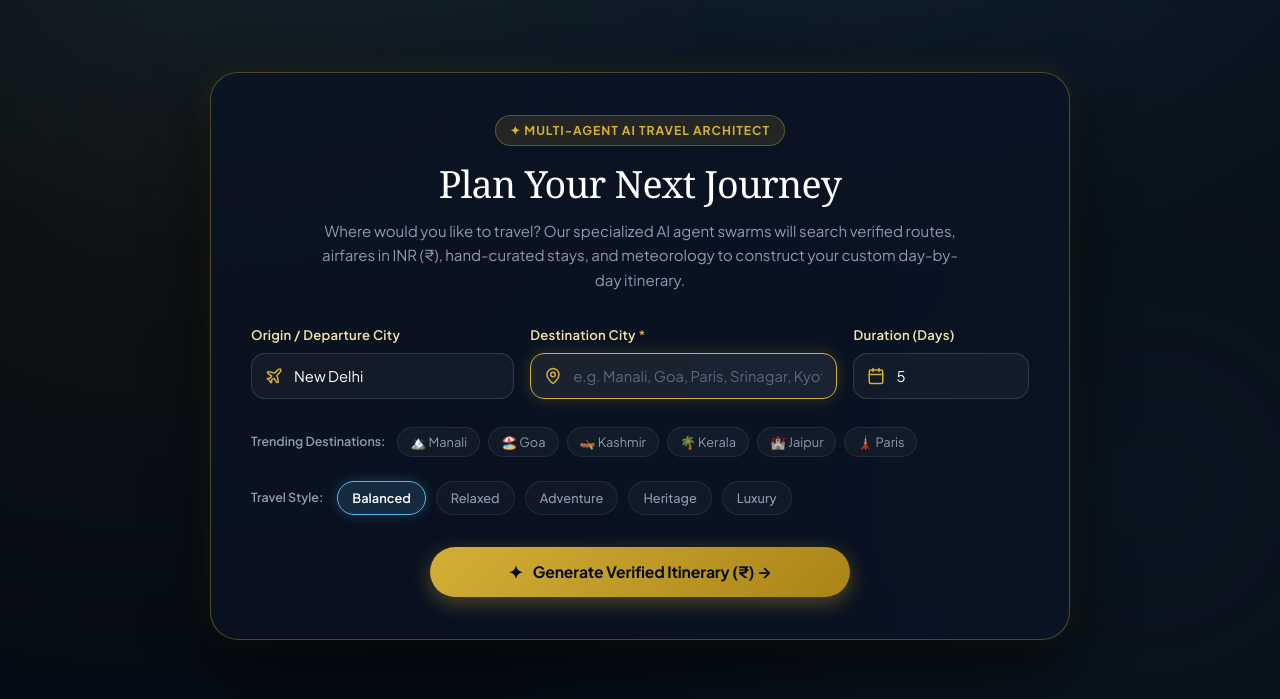
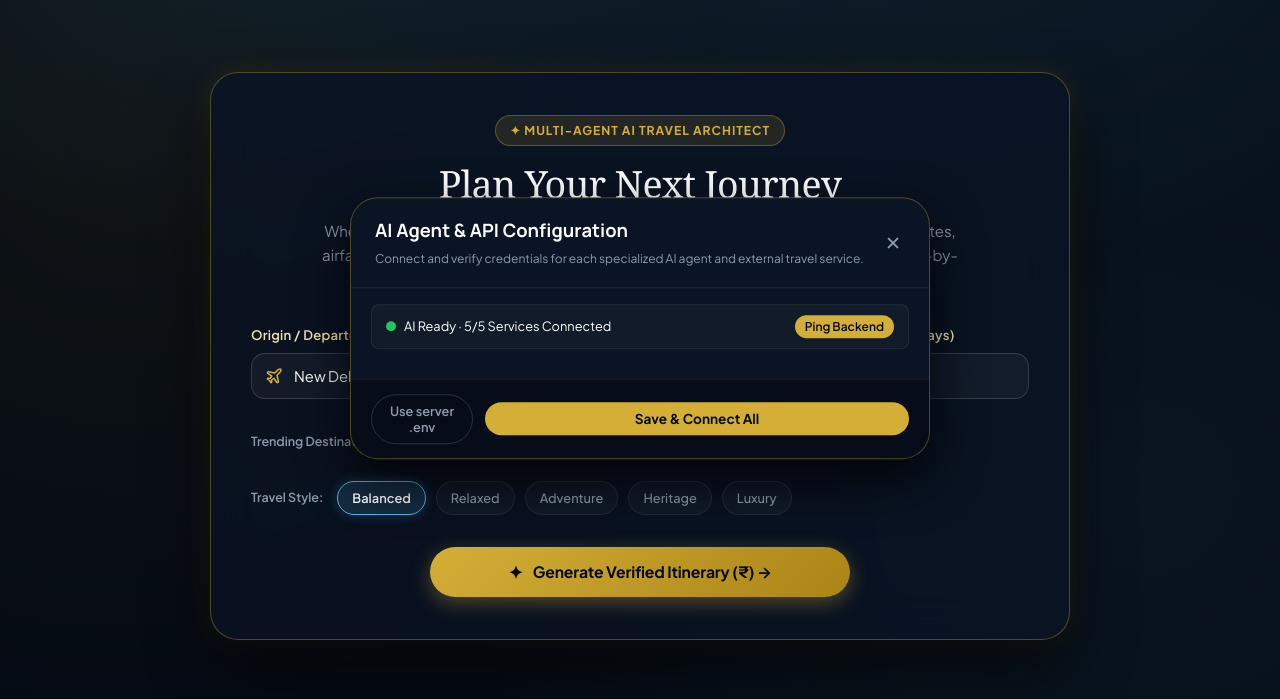
Before and after one commit to AmanKushwaha2006/TravelBrain-AI, a FastAPI app: page /itinerary in a window 1280 px wide. Shown: the part 72-771 px from the top of the page. Run offline with FastAPI, Linux system fonts and the light colour scheme; data that the repository does not hold is empty; some libraries are stand-ins or nearby versions; some web fonts are replaced.

Commit message:
feat: add frontend HTML templates and CSS stylesheets for travel itinerary UI

```diff
--- a/frontend/static/css/itinerary.css
+++ b/frontend/static/css/itinerary.css
@@ -1811,21 +1811,66 @@ button {
   top: 50%;
   left: 50%;
   transform: translate(-50%, -50%);
-  width: 90%;
-  max-width: 480px;
+  width: 92%;
+  max-width: 580px;
+  max-height: 88vh;
+  display: flex;
+  flex-direction: column;
   background: #0B1424;
   border: 1px solid var(--border-gold);
   border-radius: var(--radius-xl);
-  padding: 28px;
+  padding: 0;
   z-index: 1001;
   box-shadow: 0 20px 50px rgba(0, 0, 0, 0.8);
+  overflow: hidden;
+  box-sizing: border-box;
 }
 
 .settings-head {
+  flex-shrink: 0;
   display: flex;
   align-items: center;
   justify-content: space-between;
-  margin-bottom: 16px;
+  padding: 18px 24px;
+  border-bottom: 1px solid rgba(255, 255, 255, 0.08);
+}
+
+.settings-body {
+  flex: 1 1 auto;
+  min-height: 0;
+  overflow-y: auto;
+  overflow-x: hidden;
+  -webkit-overflow-scrolling: touch;
+  overscroll-behavior: contain;
+  padding: 16px 20px;
+}
+
+.settings-body::-webkit-scrollbar {
+  width: 7px;
+}
+
+.settings-body::-webkit-scrollbar-track {
+  background: rgba(255, 255, 255, 0.04);
+  border-radius: 4px;
+}
+
+.settings-body::-webkit-scrollbar-thumb {
+  background: rgba(212, 175, 55, 0.5);
+  border-radius: 4px;
+}
+
+.settings-body::-webkit-scrollbar-thumb:hover {
+  background: rgba(212, 175, 55, 0.85);
+}
+
+.settings-foot {
+  flex-shrink: 0;
+  display: flex;
+  align-items: center;
+  justify-content: space-between;
+  padding: 14px 24px;
+  border-top: 1px solid rgba(255, 255, 255, 0.08);
+  background: rgba(5, 11, 20, 0.7);
 }
 
 .icon-btn-close {
--- a/frontend/templates/itinerary.html
+++ b/frontend/templates/itinerary.html
@@ -438,17 +438,17 @@
 
   <!-- API Settings Modal -->
   <div class="modal-scrim" id="settingsScrim" hidden></div>
-  <div class="settings-modal" id="settingsModal" hidden role="dialog" aria-modal="true" style="max-width:580px;">
-    <div class="settings-head">
+  <div class="settings-modal" id="settingsModal" hidden role="dialog" aria-modal="true" style="max-width:580px;max-height:88vh;display:flex;flex-direction:column;overflow:hidden;box-sizing:border-box;">
+    <div class="settings-head" style="flex-shrink:0;">
       <div>
         <h3 style="color:#FFFFFF;font-family:var(--font-display);font-size:1.15rem;margin:0;">AI Agent &amp; API Configuration</h3>
         <p style="font-size:0.75rem;color:var(--text-muted);margin:4px 0 0 0;">Connect and verify credentials for each specialized AI agent and external travel service.</p>
       </div>
       <button type="button" class="icon-btn-close" id="settingsClose">✕</button>
     </div>
-    <div class="settings-body" style="max-height:65vh;overflow-y:auto;">
+    <div class="settings-body" style="flex:1 1 auto;min-height:0;overflow-y:auto;overflow-x:hidden;-webkit-overflow-scrolling:touch;overscroll-behavior:contain;padding:16px 20px;">
       <!-- Live Status Banner -->
-      <div id="itinSettingsConnBanner" style="display:flex;align-items:center;justify-content:space-between;padding:10px 14px;background:rgba(255,255,255,0.03);border:1px solid rgba(255,255,255,0.08);border-radius:8px;margin-bottom:14px;">
+      <div id="itinSettingsConnBanner" style="display:flex;align-items:center;justify-content:space-between;padding:10px 14px;background:rgba(255,255,255,0.03);border:1px solid rgba(255,255,255,0.08);border-radius:8px;margin-bottom:14px;flex-shrink:0;">
         <div style="display:flex;align-items:center;gap:8px;">
           <span class="status-indicator" id="itinConnIndicator" style="width:10px;height:10px;border-radius:50%;background:#888;"></span>
           <span id="itinConnText" style="font-size:0.8rem;color:#FFF;">Checking Providers…</span>
@@ -459,7 +459,7 @@
       <!-- Providers List (Groq, Tavily, AviationStack, OpenWeather, PostgreSQL) -->
       <div id="credList" style="display:flex;flex-direction:column;gap:12px;"></div>
     </div>
-    <div class="settings-foot" style="display:flex;align-items:center;justify-content:space-between;gap:12px;padding:12px 18px;border-top:1px solid rgba(255,255,255,0.08);">
+    <div class="settings-foot" style="flex-shrink:0;display:flex;align-items:center;justify-content:space-between;gap:12px;padding:14px 20px;border-top:1px solid rgba(255,255,255,0.08);background:rgba(5, 11, 20, 0.7);">
       <button type="button" class="btn-retry" id="settingsReset" style="background:transparent;border:1px solid rgba(255,255,255,0.15);color:var(--text-muted);padding:8px 14px;font-size:0.8rem;">Use server .env</button>
       <button type="button" class="btn-save-key" id="settingsSave" style="padding:8px 18px;font-size:0.85rem;">Save &amp; Connect All</button>
     </div>
```
Also changed, not shown: frontend/static/css/styles.css (+49 -7 lines), frontend/templates/index.html (+5 -5 lines), graphify-out/manifest.json, 1 other file.
